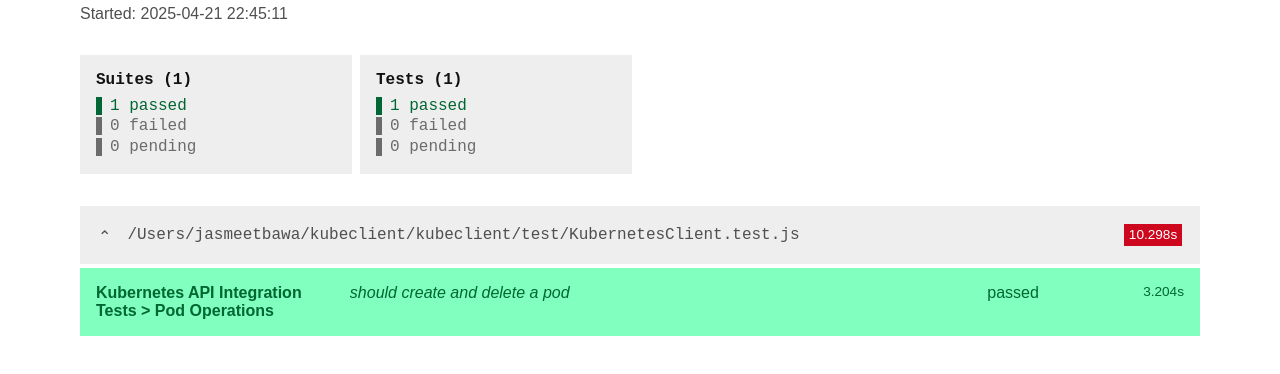
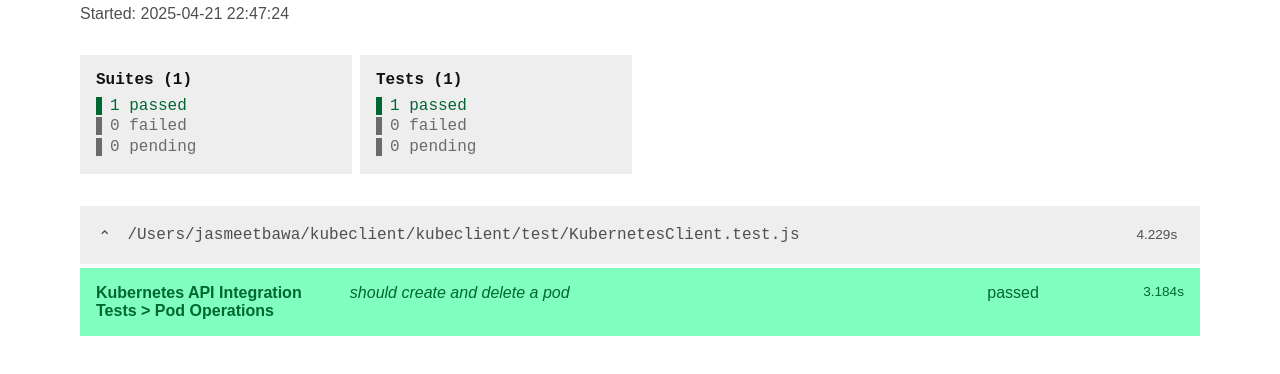
Before and after one commit to prabhjotbawa/kubeclient, a website: page index.html in a window 1280 px wide. Shown: the part 72-446 px from the top of the page. Drawn offline with Linux system fonts and the light colour scheme.

Commit message:
Update test reports

```diff
--- a/index.html
+++ b/index.html
@@ -274,4 +274,4 @@
   font-size: 1rem;
   padding: 0 0.5rem;
 }
-</style></head><body><main class="jesthtml-content"><header><h1 id="title">Test Report</h1></header><section id="metadata-container"><div id="timestamp">Started: 2025-04-21 22:45:11</div><div id="summary"><div id="suite-summary"><div class="summary-total">Suites (1)</div><div class="summary-passed ">1 passed</div><div class="summary-failed  summary-empty">0 failed</div><div class="summary-pending  summary-empty">0 pending</div></div><div id="test-summary"><div class="summary-total">Tests (1)</div><div class="summary-passed ">1 passed</div><div class="summary-failed  summary-empty">0 failed</div><div class="summary-pending  summary-empty">0 pending</div></div></div></section><details id="suite-1" class="suite-container" open=""><summary class="suite-info"><div class="suite-path">/Users/jasmeetbawa/kubeclient/kubeclient/test/KubernetesClient.test.js</div><div class="suite-time warn">10.298s</div></summary><div class="suite-tests"><div class="test-result passed"><div class="test-info"><div class="test-suitename">Kubernetes API Integration Tests &gt; Pod Operations</div><div class="test-title">should create and delete a pod</div><div class="test-status">passed</div><div class="test-duration">3.204s</div></div></div></div></details></main></body></html>
+</style></head><body><main class="jesthtml-content"><header><h1 id="title">Test Report</h1></header><section id="metadata-container"><div id="timestamp">Started: 2025-04-21 22:47:24</div><div id="summary"><div id="suite-summary"><div class="summary-total">Suites (1)</div><div class="summary-passed ">1 passed</div><div class="summary-failed  summary-empty">0 failed</div><div class="summary-pending  summary-empty">0 pending</div></div><div id="test-summary"><div class="summary-total">Tests (1)</div><div class="summary-passed ">1 passed</div><div class="summary-failed  summary-empty">0 failed</div><div class="summary-pending  summary-empty">0 pending</div></div></div></section><details id="suite-1" class="suite-container" open=""><summary class="suite-info"><div class="suite-path">/Users/jasmeetbawa/kubeclient/kubeclient/test/KubernetesClient.test.js</div><div class="suite-time">4.229s</div></summary><div class="suite-tests"><div class="test-result passed"><div class="test-info"><div class="test-suitename">Kubernetes API Integration Tests &gt; Pod Operations</div><div class="test-title">should create and delete a pod</div><div class="test-status">passed</div><div class="test-duration">3.184s</div></div></div></div></details></main></body></html>
```
